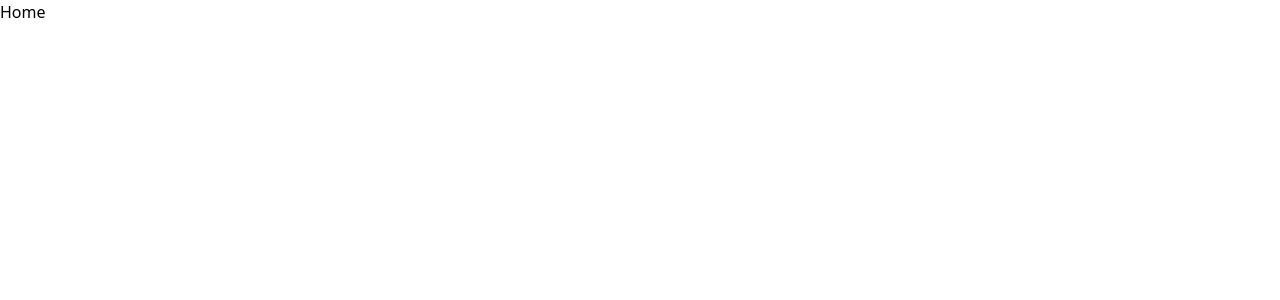
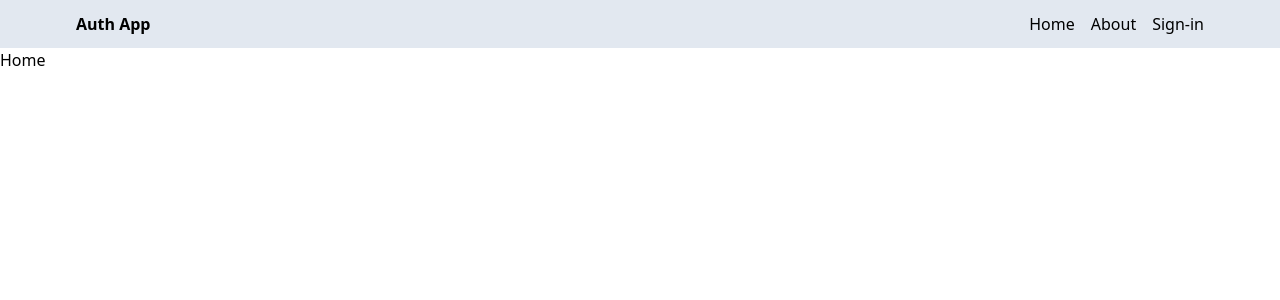
Before and after one commit to zemzemabdelkarim/AuthTutorial, a React (Vite) app in the folder client/: page / in a window 1280 px wide. Shown: the top 300 px of the page. Built offline with nearby package versions, Linux system fonts and the light colour scheme.

Commit message:
header component
Create Header component and add it to App.jsx (main file) and its functionality

```diff
--- a/client/src/App.jsx
+++ b/client/src/App.jsx
@@ -4,10 +4,12 @@ import About from "./pages/About"
 import SignIn from "./pages/SignIn"
 import SignUp from "./pages/SignUp"
 import Profile from "./pages/Profile"
+import Header from "./components/Header"
 
 export default function App() {
   return (
     <BrowserRouter>
+      <Header />
       <Routes>
         <Route path="/" element={ <Home/> } />
         <Route path="/about" element={ <About/> } />
--- /dev/null
+++ b/client/src/components/Header.jsx
@@ -0,0 +1,25 @@
+import { Link } from "react-router-dom";
+
+export default function Header() {
+  return (
+    <div className="bg-slate-200">
+      <div className="flex justify-between items-center max-w-6xl mx-auto p-3">
+        <Link to="/">
+          <h1 className="font-bold">Auth App</h1>
+        </Link>
+
+        <ul className="flex gap-4">
+          <Link to="/">
+            <li>Home</li>
+          </Link>
+          <Link to="/about">
+            <li>About</li>
+          </Link>
+          <Link to="/sign-in">
+            <li>Sign-in</li>
+          </Link>
+        </ul>
+      </div>
+    </div>
+  );
+}
```
